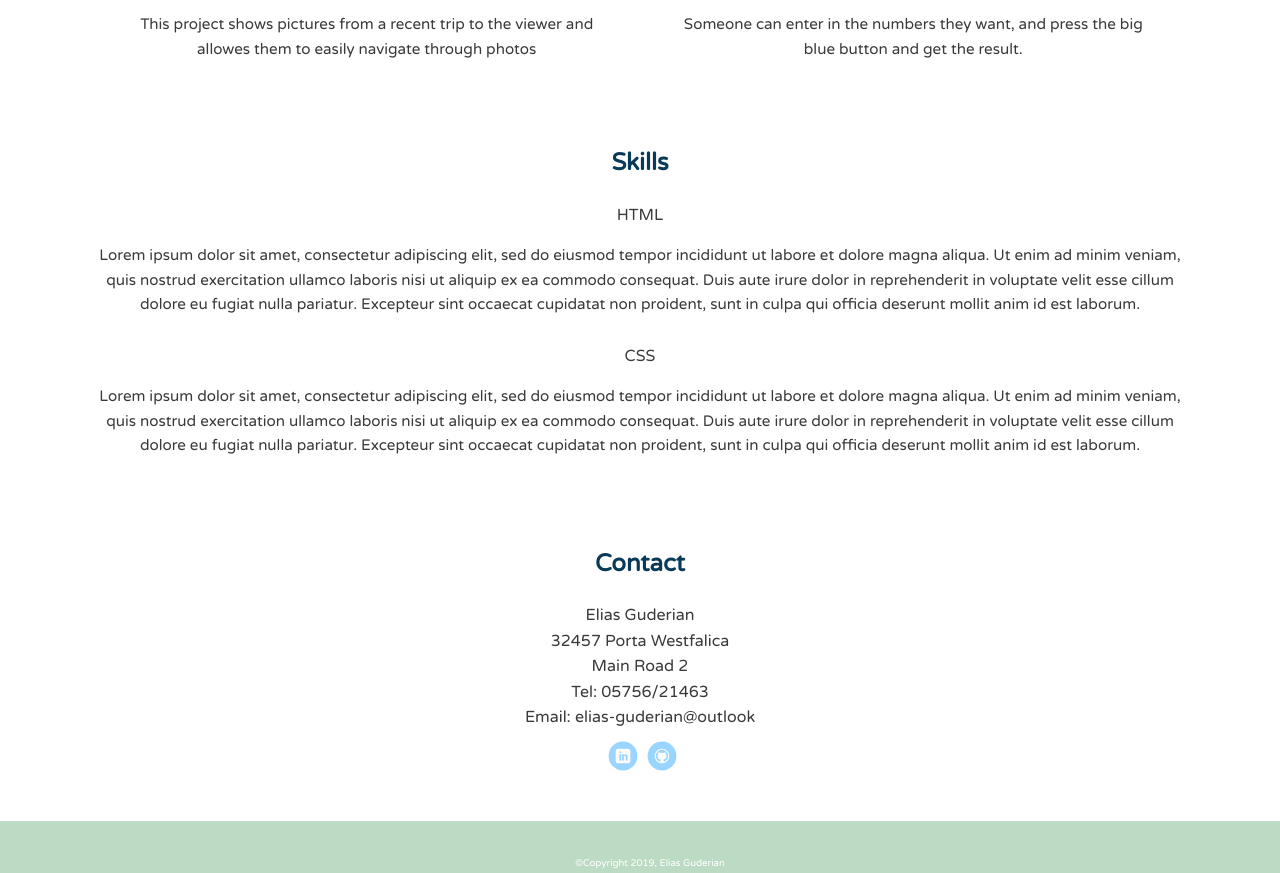
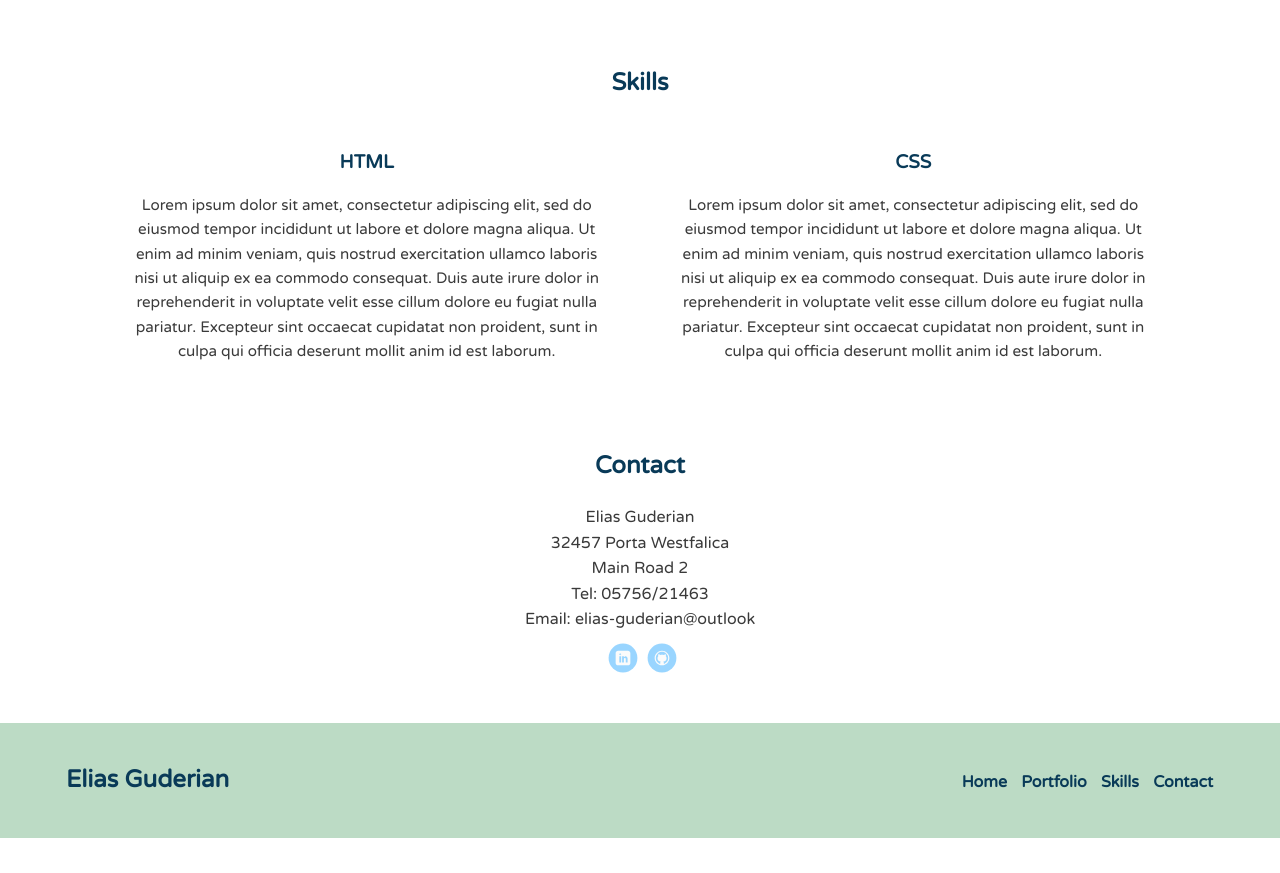
Before and after one commit to GuderianE/Techdegree-Project-2, a plain HTML site: page index.html in a window 1280 px wide. Shown: the part 1927-2800 px from the top of the page. After the commit the page ends 2766 px from the top, so only its background shows below. Drawn offline with Linux system fonts and the light colour scheme.

Commit message:
deleted fixed nav, added footer nav

```diff
--- a/css/styles.css
+++ b/css/styles.css
@@ -85,8 +85,6 @@ img {
 
 .image {
     margin-top: 20px;
-    /* width: 600px;
-    height: 350px; */
     border-radius: 5%;
     border: 5px solid black;
     box-shadow: 10px 8px 50px rgba(0,0,0,30);
@@ -139,24 +137,44 @@ img {
 footer {
 text-align: center;
 background-color: #bcdbc5;
-    min-height: 30px;
-    padding: 20px 0 40px 20px;
 }
 
-  footer .copyright {
-    color: white;
-    top: -8px;
-    font-size: .75em;
+.footer-name {
+    display: inline-block;
+    text-align: left;
+    width: 50%;
+    padding: 3% 0 3% 5%;
+    margin: 0;
 }
 
-  footer .back {
+.footer-links {
+    display: inline-block;
     text-align: right;
-    font-size: 10px;
+    margin: -4px;
+    width: 50%;
+    padding: 3% 5% 3% 0;
 }
 
-  .black:hover{
-    color: rgb(5, 17, 8);
+.footer-links a,
+.footer-links li {
+    display: inline-block;
 }
+
+.footer-links a {
+    display: block;
+    padding: 5px 5px;
+    font-weight: bold;
+}
+
+ .footer-links a:hover {
+    color: #fff2f2;
+    background-color: #e55934;
+}
+
+
+
+
+
 
 
   /* Media-Queries */
@@ -170,33 +188,21 @@ footer {
 
 /* Navigation */
 
-    .blank {
-        width: 100%;
-        padding: 50px 0;
-    }
-
     .main-nav {
         display: inline-block;
-        width: 100%;
-        position: fixed;
-        z-index: 1000;
-    }
-
-    .nav-wrap {
-        position: relative;
         width: 100%;
     }
 
     .links {
         display: inline-block;
-        text-align: right;
         margin: -4px;
-        width: 50%;
-        padding: 3% 5% 3% 0;
+        width: 100%;
+        padding: 2% 0;
     }
 
     .links a {
         display: inline-block;
+        padding: 1em 2em;
     }
 
     .links li {
@@ -205,15 +211,22 @@ footer {
 
     .name {
         display: inline-block;
-        text-align: left;
-        width: 50%;
-        padding: 3% 0 3% 5%;
+        width: 100%;
+        padding: 2% 0;
         margin: 0;
     }
 
     .name h2 {
         margin: 0;
     }
+
+    /* Banner */
+    .banner-img {
+        float: right;
+        padding: 1em;
+    }
+
+    /* Main */
 
     .main-content {
         display: inline-block;
--- a/index.html
+++ b/index.html
@@ -27,8 +27,7 @@
         <div class="container">
             <div class="banner">
                 <img src="images/responsive-layout-profile.png" alt="A photo of Elias Guderian" class="banner-img">
-                <h1>History</h1>
-                <p>Lorem ipsum dolor sit amet, consectetur adipiscing elit, sed do eiusmod tempor incididunt ut labore et dolore magna aliqua. Ut enim ad minim veniam, quis nostrud exercitation ullamco laboris nisi ut aliquip ex ea commodo consequat. Duis aute irure dolor in reprehenderit in voluptate velit esse cillum dolore eu fugiat nulla pariatur. Excepteur sint occaecat cupidatat non proident, sunt in culpa qui officia deserunt mollit anim id est laborum.</p>
+                <p>Hi! I am a front-end developer who loves responsive design and css. I recently finished a degree in front-end web development at Treehouse and am excited to put all my skills to use.</p>
             </div>
 
             <main class="main-content">
@@ -72,16 +71,14 @@
                 </section>
                 <section id="skills">
                     <h2>Skills</h2>
-                    <ol>
-                        <li>HTML</li>
-                            <ul>
-                                <li><p>Lorem ipsum dolor sit amet, consectetur adipiscing elit, sed do eiusmod tempor incididunt ut labore et dolore magna aliqua. Ut enim ad minim veniam, quis nostrud exercitation ullamco laboris nisi ut aliquip ex ea commodo consequat. Duis aute irure dolor in reprehenderit in voluptate velit esse cillum dolore eu fugiat nulla pariatur. Excepteur sint occaecat cupidatat non proident, sunt in culpa qui officia deserunt mollit anim id est laborum.</p></li>
-                            </ul>
-                        <li>CSS</li>
-                            <ul>
-                                <li><p>Lorem ipsum dolor sit amet, consectetur adipiscing elit, sed do eiusmod tempor incididunt ut labore et dolore magna aliqua. Ut enim ad minim veniam, quis nostrud exercitation ullamco laboris nisi ut aliquip ex ea commodo consequat. Duis aute irure dolor in reprehenderit in voluptate velit esse cillum dolore eu fugiat nulla pariatur. Excepteur sint occaecat cupidatat non proident, sunt in culpa qui officia deserunt mollit anim id est laborum.</p></li>
-                            </ul>
-                    </ol>
+                    <div class="col">
+                        <h3>HTML</h3>
+                                <p>Lorem ipsum dolor sit amet, consectetur adipiscing elit, sed do eiusmod tempor incididunt ut labore et dolore magna aliqua. Ut enim ad minim veniam, quis nostrud exercitation ullamco laboris nisi ut aliquip ex ea commodo consequat. Duis aute irure dolor in reprehenderit in voluptate velit esse cillum dolore eu fugiat nulla pariatur. Excepteur sint occaecat cupidatat non proident, sunt in culpa qui officia deserunt mollit anim id est laborum.</p>
+                    </div>
+                    <div class="col">
+                        <h3>CSS</h3>
+                                <p>Lorem ipsum dolor sit amet, consectetur adipiscing elit, sed do eiusmod tempor incididunt ut labore et dolore magna aliqua. Ut enim ad minim veniam, quis nostrud exercitation ullamco laboris nisi ut aliquip ex ea commodo consequat. Duis aute irure dolor in reprehenderit in voluptate velit esse cillum dolore eu fugiat nulla pariatur. Excepteur sint occaecat cupidatat non proident, sunt in culpa qui officia deserunt mollit anim id est laborum.</p>
+                    </div>
                 </section>
 
                 <section id="contact">
@@ -106,8 +103,17 @@
         </div>
 
         <footer>
-                <p class="copyright"><small>&copy;Copyright 2019, Elias Guderian</small></p>
-                <a href="#" class="back">back to top&#8593;</a>
+                <div class="footer-wrap">
+                    <nav class="footer-nav">
+                        <h2 class="footer-name">Elias Guderian</h2>
+                        <ul class="footer-links">
+                            <li><a href="#">Home</a></li>
+                            <li><a href="#portfolio">Portfolio</a></li>
+                            <li><a href="#skills">Skills</a></li>
+                            <li><a href="#contact">Contact</a></li>
+                        </ul>
+                    </nav>
+                </div>
         </footer>
     </body>
 </html>
```
Lines whose indentation alone changed are shown as unchanged.
